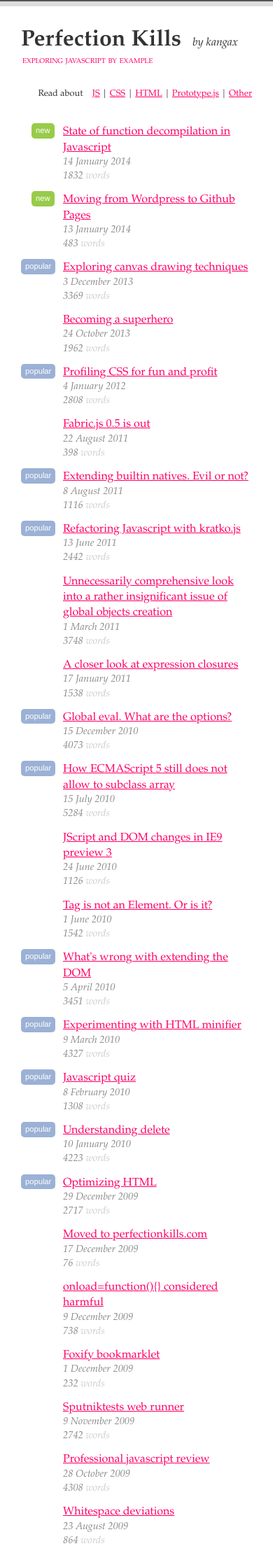
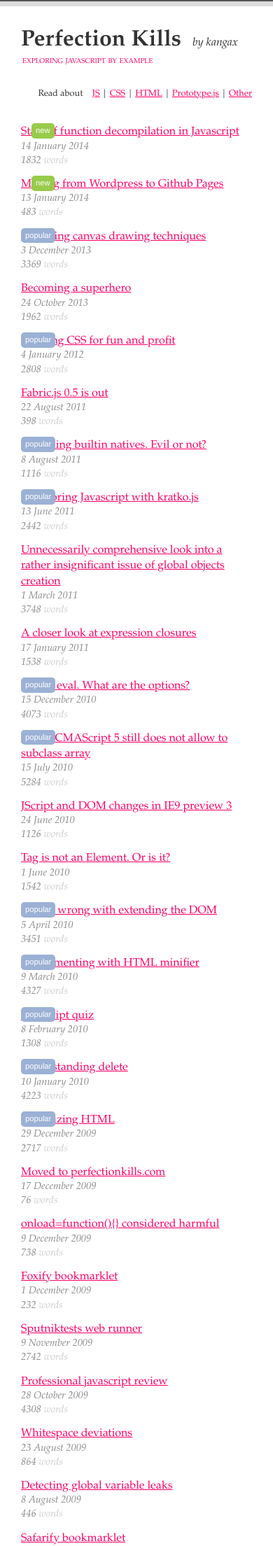
Before and after one commit to kangax/perfectionkills.com, a Jekyll site: the page built from index.html, in a window 390 px wide. Shown: the top 2209 px of the page at 70% size. Built offline with Jekyll 4.4.1, drawn with Linux system fonts in a browser that asks for light colours; Markdown is read by kramdown in place of the engine named in the settings; comment, search, counter and statistics services are not loaded.

Commit message:
Adjust small screen stuff

```diff
--- a/css/master.css
+++ b/css/master.css
@@ -159,7 +159,6 @@ html, body {
   .date { display: block; margin-left: 0 !important; }
   .popular:before { left: 0 !important; }
   .new:before { left: 15px !important; }
-  .posts li { padding-left: 60px; }
 
   .post-date, .post-num-words { float: none !important; }
   .post-date:after { content: ''; }
```
